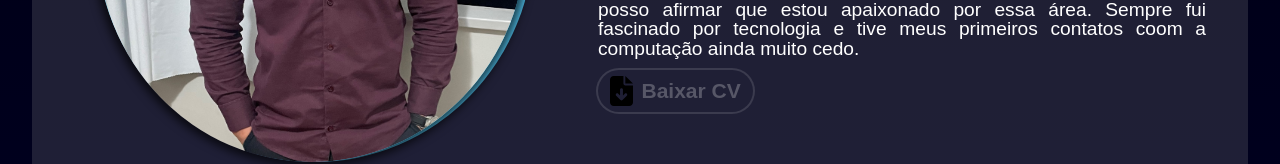
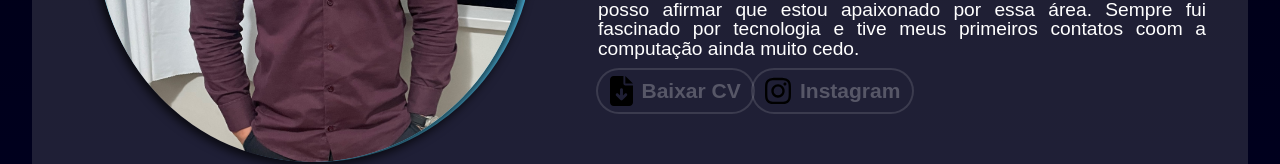
Before and after one commit to Ian-Alemida/devfollio, a React (Create React App) app: page / in a window 1280 px wide. Shown: the part 1164-1328 px from the top of the page. Built offline with nearby package versions, Linux system fonts and the light colour scheme.

Commit message:
add button instagram

```diff
--- a/src/Components/About/About.jsx
+++ b/src/Components/About/About.jsx
@@ -3,6 +3,7 @@ import perfil from './perfil.jpg'
 import perfil2 from './perfil2.png'
 import Botao from '../Banner/Botao/Botao'
 import iconDownload from './download-icon.svg'
+import instagramIcon from './instagram-icon.svg'
 import Card from '../Card/Card'
 
 function About () {
@@ -17,8 +18,11 @@ function About () {
                 <p>Ola! Eu sou um Desenvolvedor Front-end especializado  em React.js <br /> Possuo habilidades solidas em HTML5 CSS3 e JavaScript.</p>
                 <p>Atualmente estou  cursando Análise e Desenvolvimento de Sistemas, no primeiro semestre do curso. Entrei com o objetivo de aperfeiçoar minhas habilidades, pois estou em constante desenvolvimento.</p>
                 <p>Desde de 2022, venho atuando no desenvolvimento de software e posso afirmar que estou apaixonado por essa  área. Sempre fui fascinado  por tecnologia e tive meus primeiros contatos coom a computação ainda muito cedo.</p>
-                <div><Botao icon={iconDownload} text={'Baixar CV'}> </Botao>
-            </div></div>
+                <div>
+                    <Botao icon={iconDownload} text={'Baixar CV'}></Botao>
+                    <Botao icon={instagramIcon} text={'Instagram'}></Botao>
+                </div>
+            </div>
         </div>
     )
 }
--- a/src/Components/About/about.css
+++ b/src/Components/About/about.css
@@ -21,7 +21,7 @@
 
 .content-about-img img{
     border-radius: 50%;
-
+    width: 100%;
     height: 100%;
 }
 
```
Also changed, not shown: src/Components/About/instagram-icon.svg (added).
